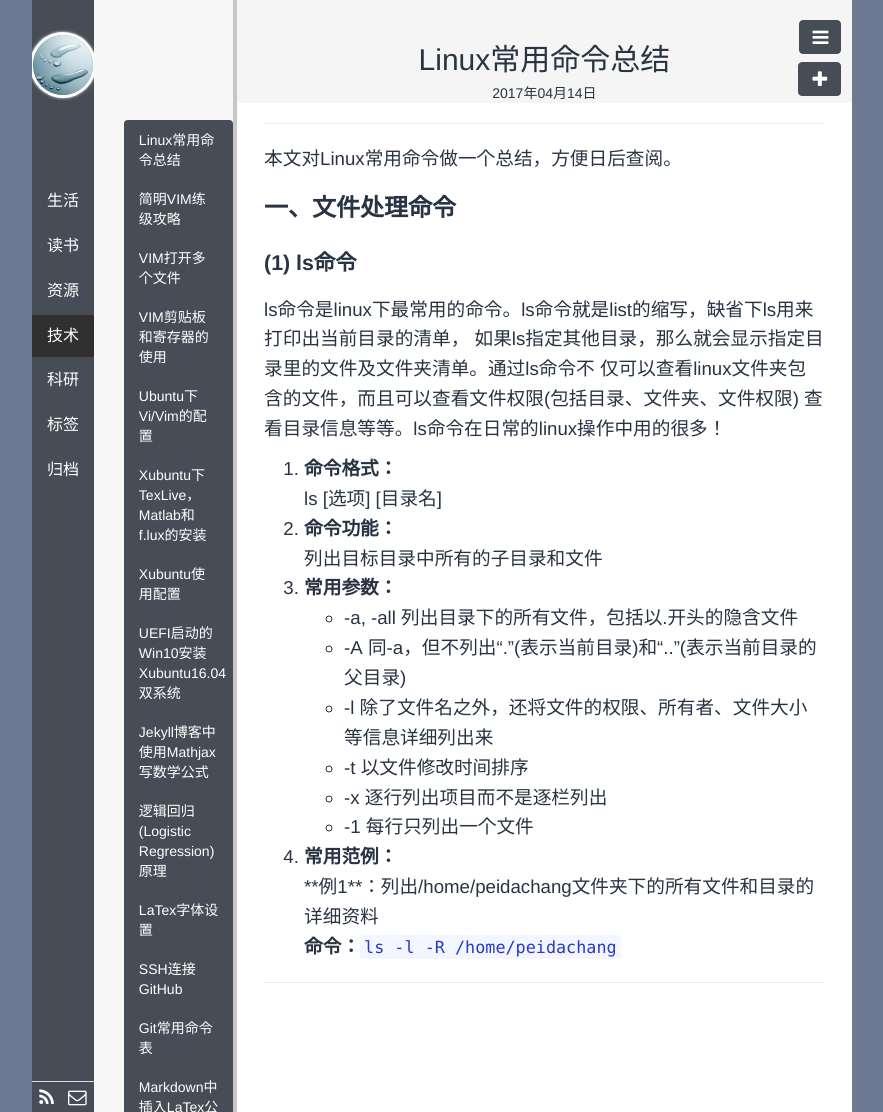
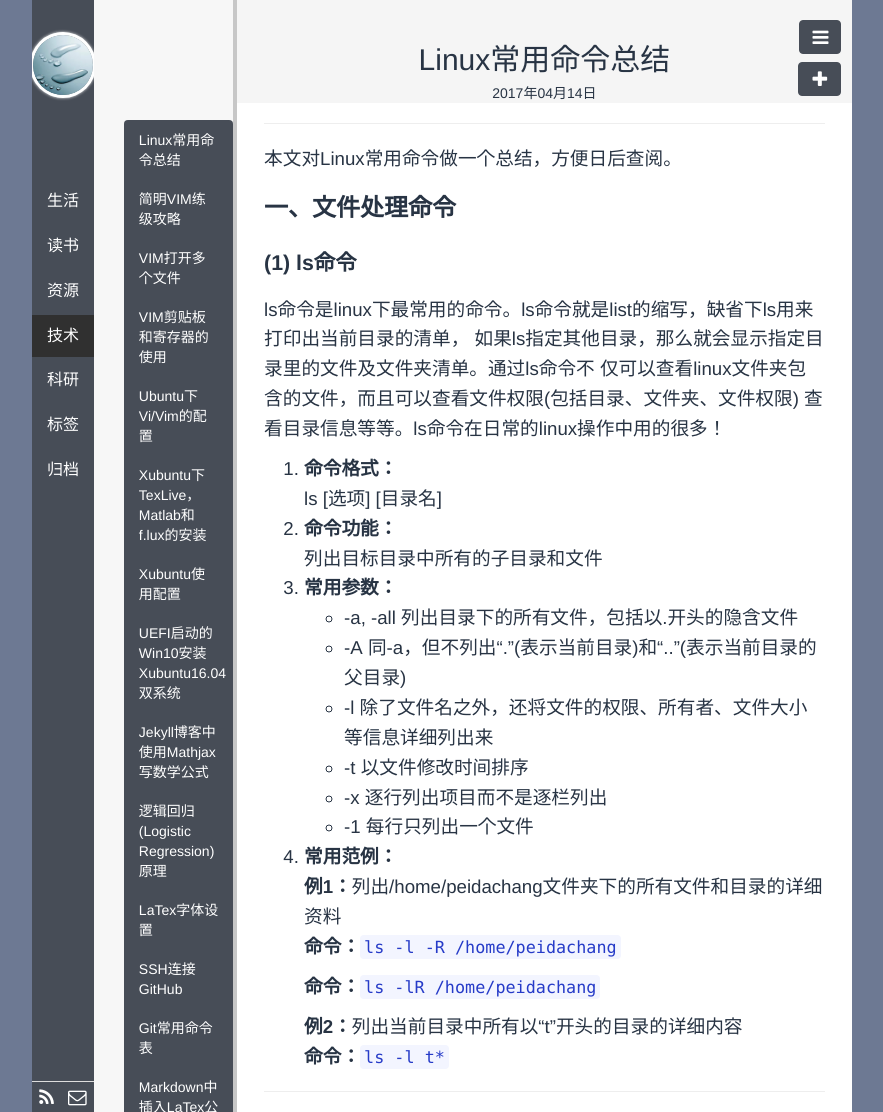
Before and after one commit to polyHong/polyHong.github.io, a Jekyll site: the page built from _posts/tech/2017-04-14-linux-command-list.md, in a window 1280 px wide. Shown: the whole page, without its empty margins (198-1081 px from the left). Built offline with Jekyll 4.4.1, drawn with Linux system fonts in a browser that asks for light colours; Markdown is read by kramdown in place of the engine named in the settings; comment, search, counter and statistics services are not loaded.

Commit message:
update linux-command

```diff
--- a/_posts/tech/2017-04-14-linux-command-list.md
+++ b/_posts/tech/2017-04-14-linux-command-list.md
@@ -36,6 +36,9 @@ ls&nbsp;[选项]&nbsp;[目录名]
 <li>-1&nbsp;每行只列出一个文件</li>
 </ul>
 <li><strong>常用范例：</strong></li>
-**例1**：列出/home/peidachang文件夹下的所有文件和目录的详细资料
+<strong>例1：</strong>列出/home/peidachang文件夹下的所有文件和目录的详细资料
 <p><strong>命令：</strong><code>ls -l -R /home/peidachang</code></p>
+<p><strong>命令：</strong><code>ls -lR /home/peidachang</code></p>
+<strong>例2：</strong>列出当前目录中所有以“t”开头的目录的详细内容
+<p><strong>命令：</strong><code>ls -l t*</code></p>
 </ol>
```
Also changed, not shown: 1 other file.
